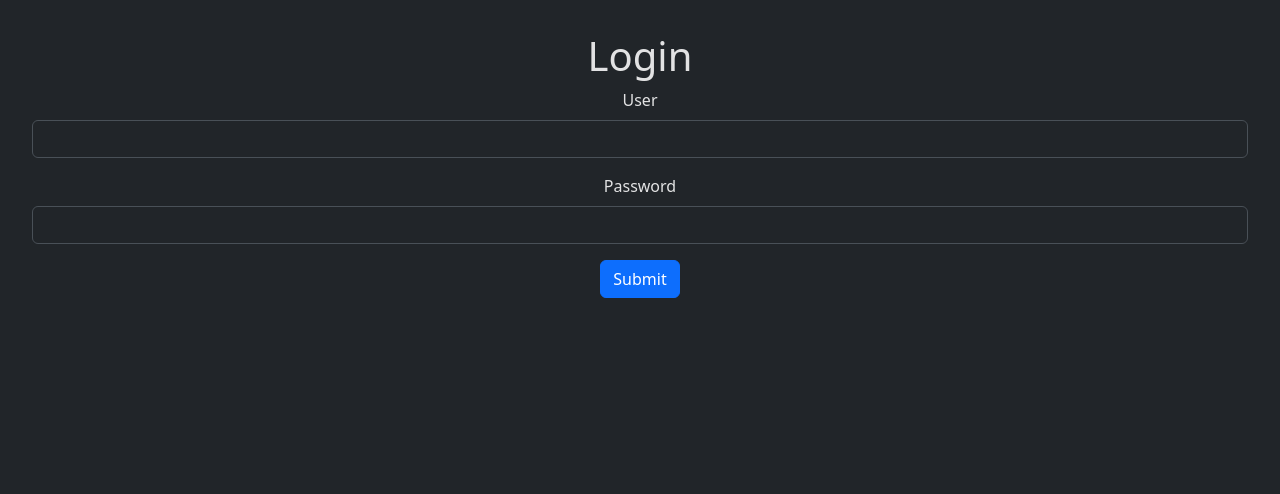
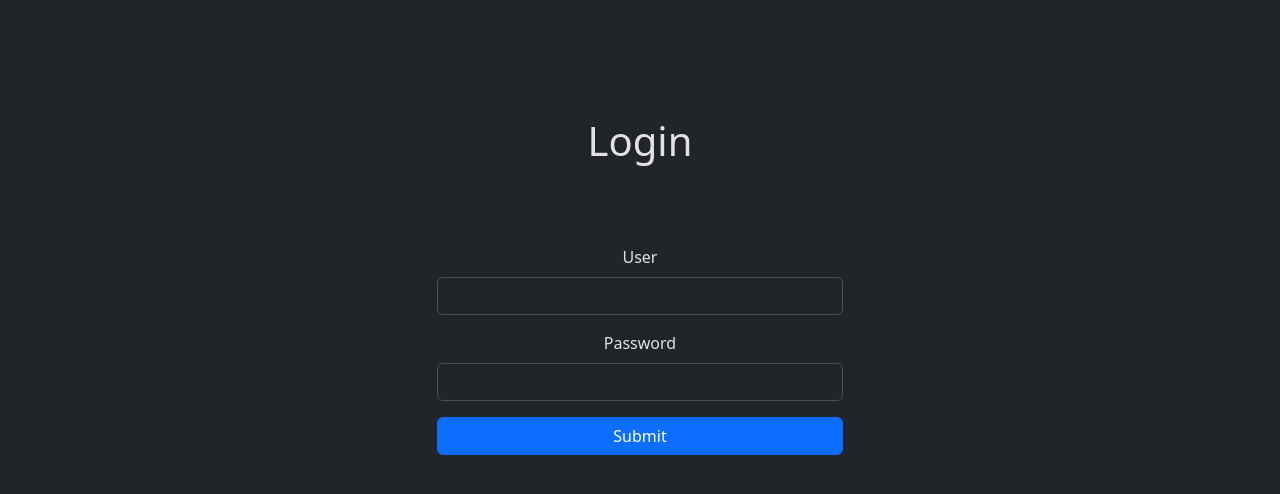
Before and after one commit to fredydeltoro/todo-app, a React (Vite) app: page /login in a window 1280 px wide. Shown: the top 494 px of the page. Built offline with nearby package versions, Linux system fonts and the light colour scheme.

Commit message:
Handle session with localStorage and redux

```diff
--- a/package.json
+++ b/package.json
@@ -11,6 +11,7 @@
   },
   "dependencies": {
     "axios": "^1.4.0",
+    "jwt-decode": "^3.1.2",
     "react": "^18.2.0",
     "react-dom": "^18.2.0",
     "react-redux": "^8.0.5",
--- a/src/App.jsx
+++ b/src/App.jsx
@@ -1,7 +1,7 @@
 import { Route, Routes } from 'react-router-dom';
 import './App.css';
 import List from './features/List/List';
-import Login from './features/Login';
+import Login from './features/Login/Login';
 
 function App() {
   return (
--- a/src/components/Protected/Protected.jsx
+++ b/src/components/Protected/Protected.jsx
@@ -1,16 +1,22 @@
 import { useEffect } from 'react';
-import { useSelector } from 'react-redux';
+import { useSelector, useDispatch } from 'react-redux';
 import { useNavigate } from 'react-router-dom';
+import { checkLogin } from '/src/redux/actions/accountActions';
 
 const Protected = ({ children }) => {
   const { user } = useSelector((state) => state.account);
   const navigate = useNavigate();
+  const dispatch = useDispatch();
 
   useEffect(() => {
     if (!user) {
       navigate('/login');
     }
   }, [user]);
+
+  useEffect(() => {
+    dispatch(checkLogin());
+  }, []);
 
   return (
     <div>
--- a/src/features/Login.jsx
+++ b/src/features/Login/Login.jsx
@@ -2,6 +2,7 @@ import { useEffect } from 'react';
 import { useSelector, useDispatch } from 'react-redux';
 import { useNavigate } from 'react-router-dom';
 import { makeLogin } from '/src/redux/actions/accountActions';
+import './styles.css';
 
 const Login = () => {
   const { user, error, loading } = useSelector((state) => state.account);
@@ -16,24 +17,32 @@ const Login = () => {
   };
 
   useEffect(() => {
-    if (user) {
+    const token = localStorage.getItem('token');
+    if (user || token) {
       navigate('/');
     }
   }, [user]);
 
-  useEffect(() => {
-    console.log('a ver =======>', error);
-  }, [error]);
-
   return (
-    <div>
+    <div className="login">
       <h1>Login</h1>
-      <form onSubmit={onSubmit}>
+      <form onSubmit={(e) => onSubmit(e)} className="offset-md-4 col-md-4">
+        {error && (
+          <div className="alert alert-danger" role="alert">
+            {error.error}
+          </div>
+        )}
         <div className="mb-3">
           <label htmlFor="user" className="form-label">
             User
           </label>
-          <input type="text" className="form-control" id="user" name="user" />
+          <input
+            type="text"
+            className="form-control"
+            id="user"
+            name="user"
+            disabled={loading}
+          />
         </div>
         <div className="mb-3">
           <label htmlFor="password" className="form-label">
@@ -44,12 +53,18 @@ const Login = () => {
             className="form-control"
             id="password"
             name="password"
+            disabled={loading}
           />
         </div>
-        <button type="submit" className="btn btn-primary">
-          Submit
-        </button>
+        <div className="d-grid gap-2">
+          <button type="submit" className="btn btn-primary" disabled={loading}>
+            Submit
+          </button>
+        </div>
       </form>
+      {loading && (
+        <div className="spinner-border text-primary" role="status"></div>
+      )}
     </div>
   );
 };
--- /dev/null
+++ b/src/features/Login/styles.css
@@ -0,0 +1,14 @@
+.login{
+  position: relative;
+  padding-top: 7%;
+}
+
+h1{
+  margin-bottom: 80px;
+}
+
+.spinner-border{
+  position: absolute;
+  top: 68%;
+  left: 48%;
+}
--- a/src/redux/actions/accountActions.js
+++ b/src/redux/actions/accountActions.js
@@ -1,4 +1,5 @@
 import apiClient from '/src/lib/apiClient';
+import jwt_decode from 'jwt-decode';
 
 // Actions
 export const SET_USER = 'account/setUser';
@@ -26,11 +27,22 @@ export const setError = (error) => ({
 });
 
 export const makeLogin = (body) => async (dispatch) => {
-  dispatch(loading);
+  dispatch(loading());
   try {
     const res = await apiClient.post('/api/login', body);
-    console.log('a ver ====>', res);
+    const token = res.data.token;
+
+    localStorage.setItem('token', token);
+    dispatch(setUser(jwt_decode(token)));
   } catch (error) {
     dispatch(setError(error.response.data));
   }
 };
+
+export const checkLogin = () => (dispatch) => {
+  const token = localStorage.getItem('token');
+
+  if (token) {
+    dispatch(setUser(jwt_decode(token)));
+  }
+};
--- a/src/redux/reducers/accountReducer.js
+++ b/src/redux/reducers/accountReducer.js
@@ -14,13 +14,13 @@ const initialState = {
 const accountReducer = (state = initialState, action) => {
   switch (action.type) {
     case SET_USER:
-      return { ...state, user: action.payload };
+      return { ...state, user: action.payload, loading: false };
 
     case REMOVE_USER:
       return { ...state, user: null };
 
     case SET_LOADING:
-      return { ...state, loading: true };
+      return { ...state, loading: true, error: null };
 
     case SET_ERROR:
       return { ...state, loading: false, error: action.payload };
```
Also changed, not shown: 1 other file (tests, documents, lock files or other folders).
